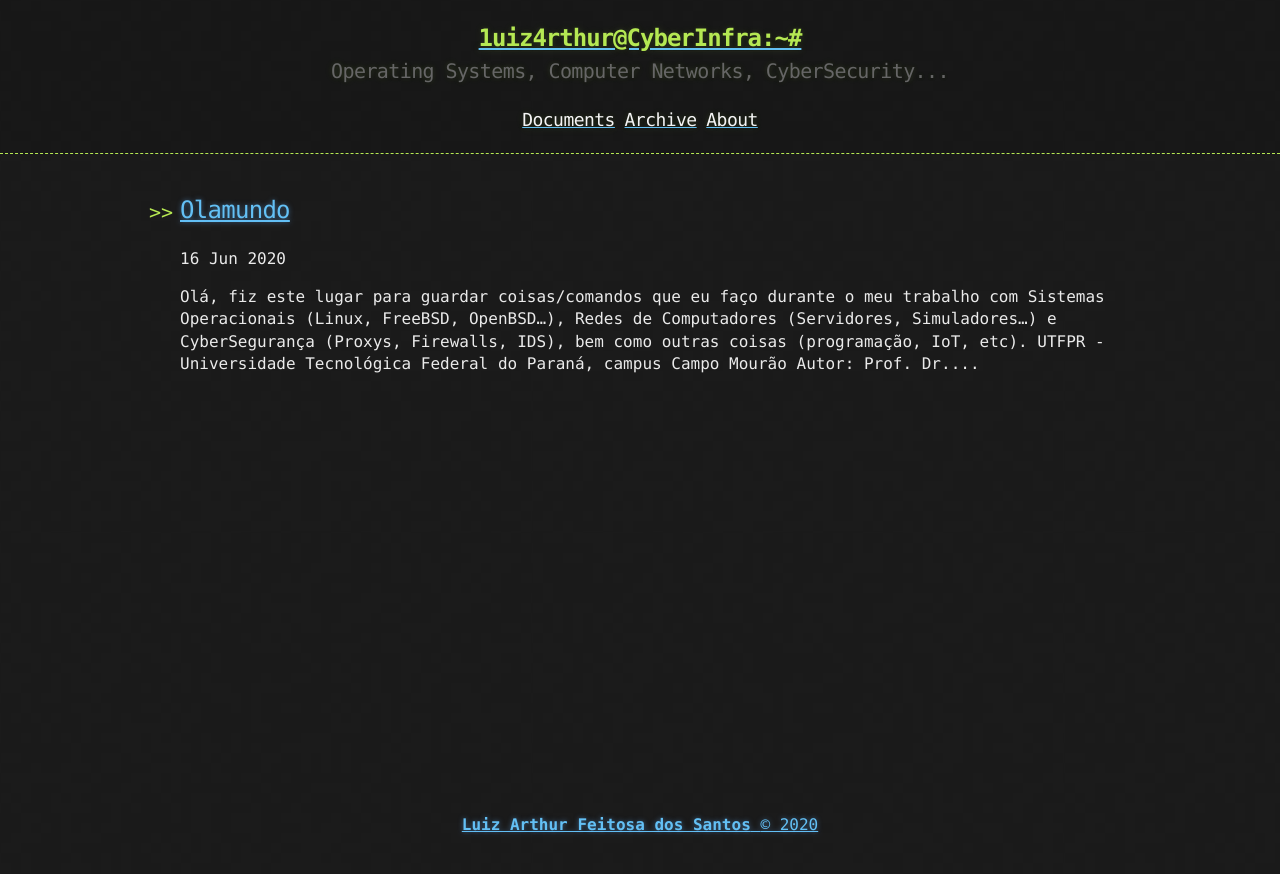
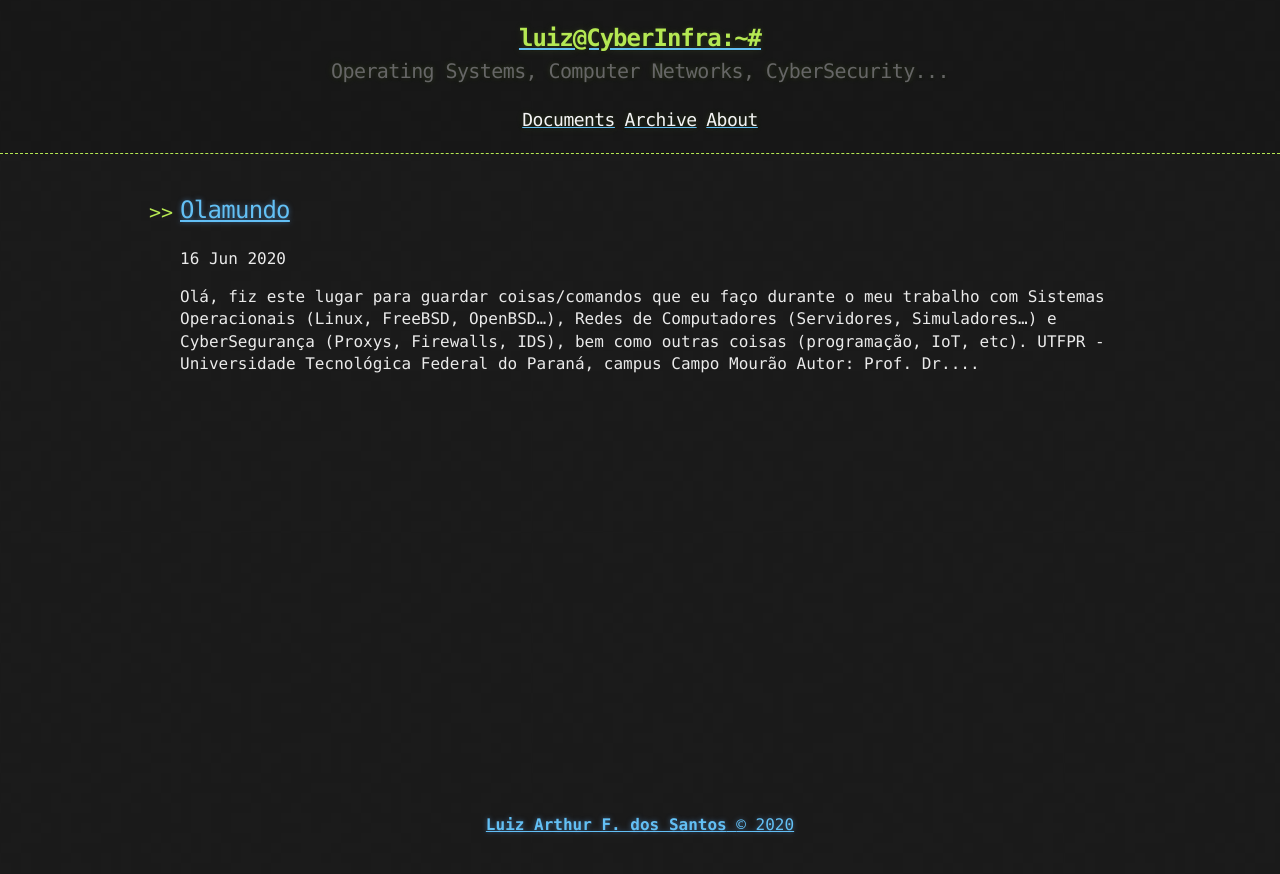
Before and after one commit to luizsantos/cyberinfra, a Jekyll site: the page built from index.html, in a window 1280 px wide. Shown: the top 874 px of the page. Built offline with Jekyll 4.4.1, drawn with Linux system fonts in a browser that asks for light colours; the list of posts is cut into pages by our own code.

Commit message:
change foot

```diff
--- a/_config.yml
+++ b/_config.yml
@@ -1,7 +1,7 @@
 title: CyberInfra
 description: "Operating Systems, Computer Networks, CyberSecurity..."
 author:
-  name: "Luiz Arthur Feitosa dos Santos"
+  name: "Luiz Arthur F. dos Santos"
   email: "luizsantos@utfpr.edu.br / luiz.arthur.feitosa.santos@gmail.com"
 #  url: "https://ashishchaudhary.in/hacker-blog"
 
@@ -30,6 +30,6 @@ plugins:
 
 
 # Custom variables
-owner : "1uiz4rthur"
+owner : "luiz"
 company : "CyberInfra"
 year : "2020"
```
